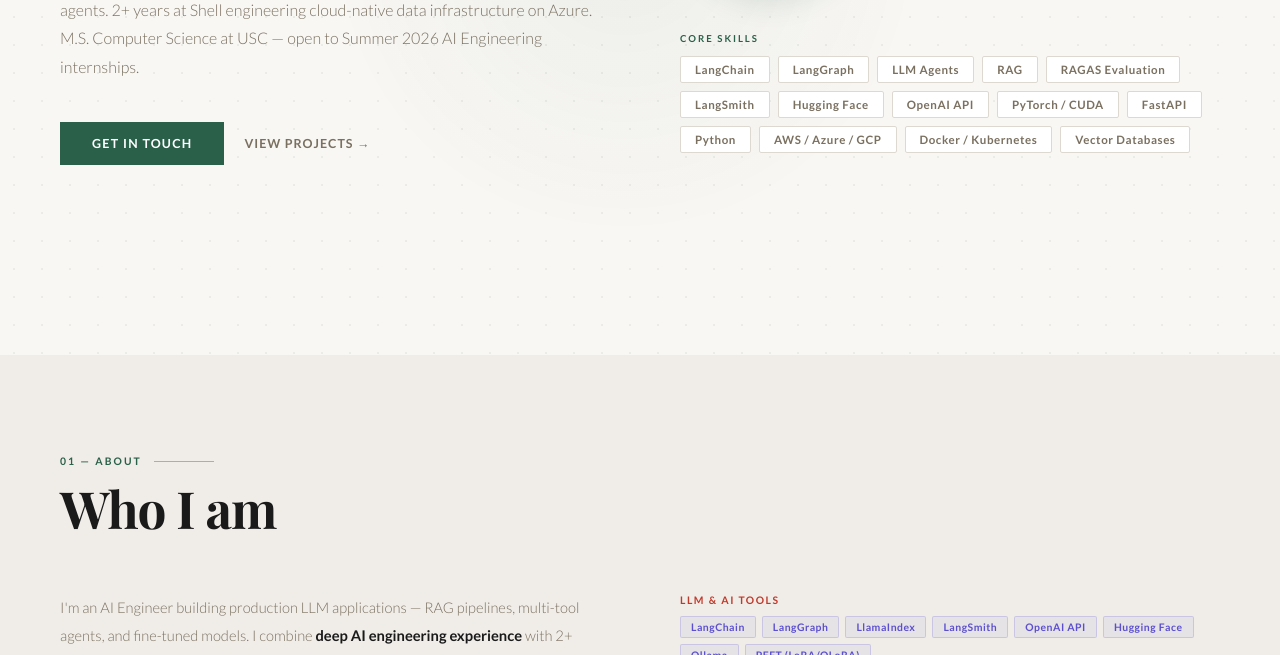
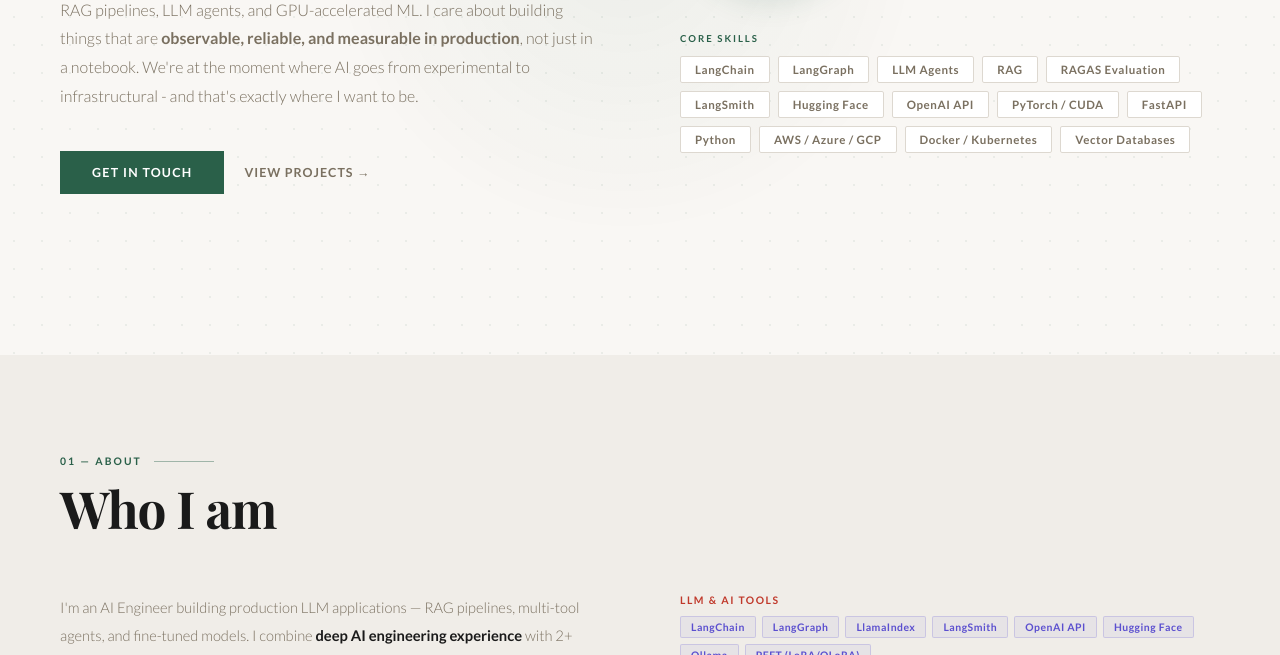
Before and after one commit to Shivanirao2000/Shivanirao2000.github.io, a plain HTML site: page index.html in a window 1280 px wide. Shown: the part 445-1100 px from the top of the page. Drawn offline with nearby package versions, Linux system fonts and the light colour scheme.

Commit message:
Update index.html

```diff
--- a/index.html
+++ b/index.html
@@ -206,11 +206,7 @@
   <div class="hero-inner">
     <div class="hero-left">
       <h1>Shivani<br><span class="name-accent">Rao</span></h1>
-      <p class="hero-subtitle">
-        AI Engineer building production LLM applications, RAG systems, and intelligent agents.
-        2+ years at Shell engineering cloud-native data infrastructure on Azure.
-        M.S. Computer Science at USC — open to Summer 2026 AI Engineering internships.
-      </p>
+      <p class="hero-subtitle">Software engineer with <strong>2+ years at Shell</strong> building production data platforms on Azure - now deeply focused on the systems that power intelligent applications: RAG pipelines, LLM agents, and GPU-accelerated ML. I care about building things that are <strong>observable, reliable, and measurable in production</strong>, not just in a notebook. We're at the moment where AI goes from experimental to infrastructural - and that's exactly where I want to be.</p>
       <div class="hero-cta">
         <a href="#contact" class="btn-primary">Get in Touch</a>
         <a href="#projects" class="btn-secondary">View Projects →</a>
```
